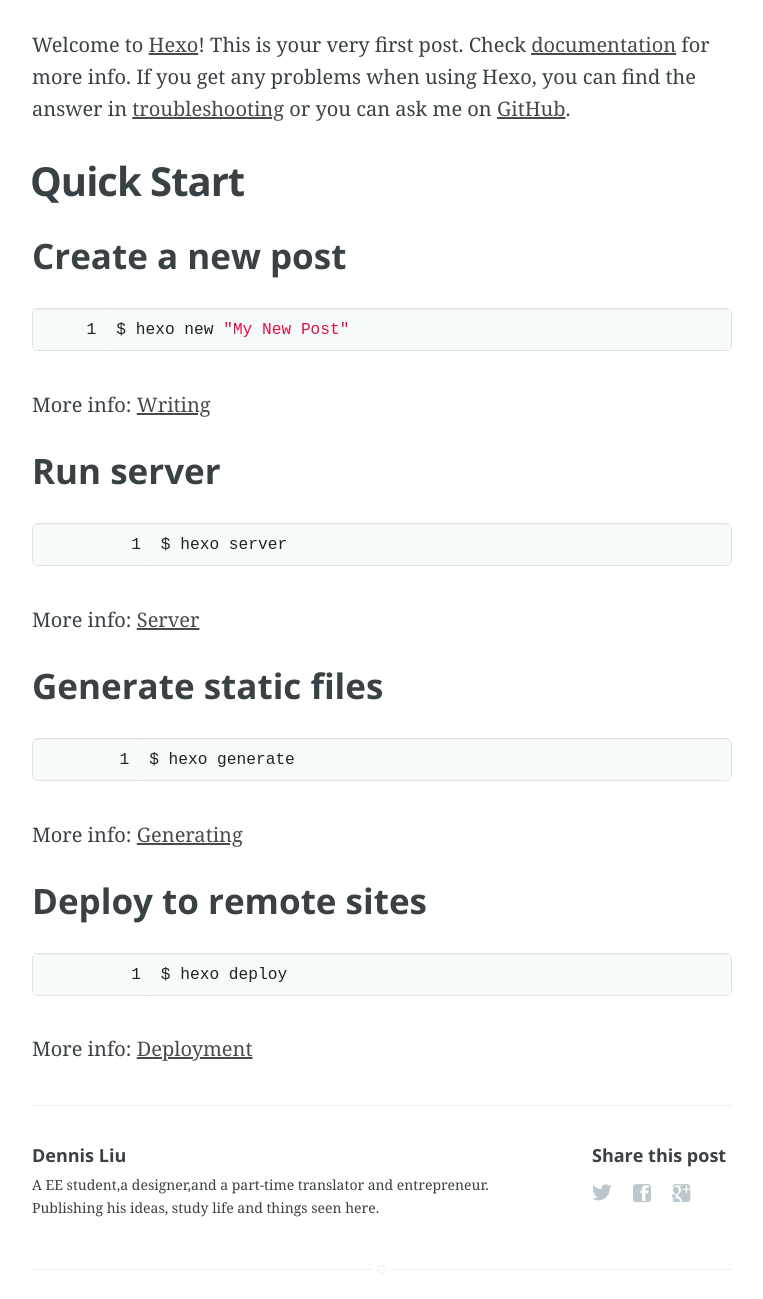
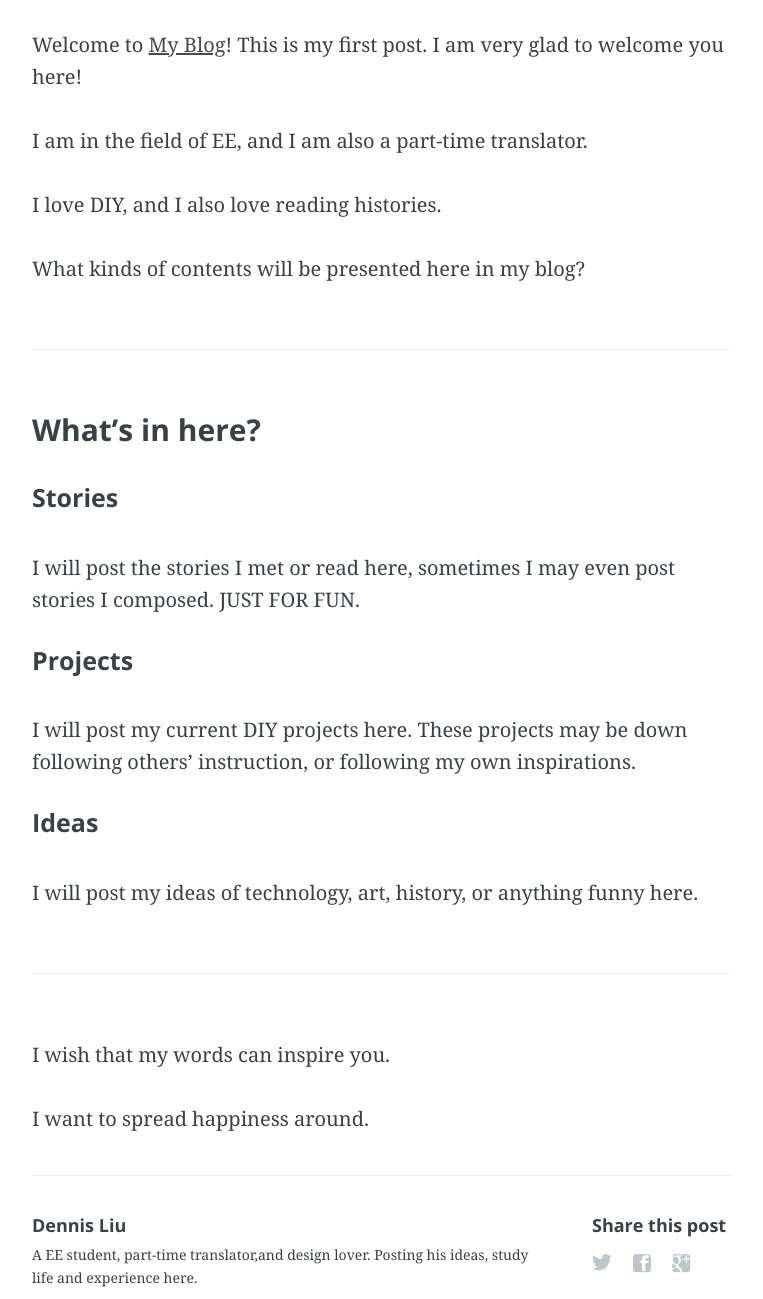
Before and after one commit to Zuomega/Zuomega.github.io, a plain HTML site: page 2017/09/10/hello-world/index.html in a window 1280 px wide. Shown: the part 632-1931 px from the top of the page, without its empty margins (258-1021 px from the left). Drawn offline with nearby package versions, Linux system fonts and the light colour scheme.

Commit message:
Site updated: 2017-09-10 19:15:19

```diff
--- a/2017/09/10/hello-world/index.html
+++ b/2017/09/10/hello-world/index.html
@@ -25,10 +25,10 @@
 
 <body class="post-template">
 
-  <header class="site-head"  style="background-image: url(//blog.ghost.org/content/images/2013/Nov/cover.png)" >
+  <header class="site-head"  style="background-image: url(/image/cover.png)" >
     <div class="vertical">
         <div class="site-head-content inner">
-             <a class="blog-logo" href="/"><img src="//blog.ghost.org/content/images/2013/Nov/bloglogo_1-1.png" alt="Blog Logo"/></a>
+             <a class="blog-logo" href="/"><img src="/image/logo.png" alt="Blog Logo"/></a>
             <h1 class="blog-title">Zuomega</h1>
             <h2 class="blog-description"></h2>
         </div>
@@ -46,21 +46,23 @@
 </span>
     <h1 class="post-title">Hello World</h1>
     <section class="post-content">
-      <p>Welcome to <a href="https://hexo.io/" target="_blank" rel="external">Hexo</a>! This is your very first post. Check <a href="https://hexo.io/docs/" target="_blank" rel="external">documentation</a> for more info. If you get any problems when using Hexo, you can find the answer in <a href="https://hexo.io/docs/troubleshooting.html" target="_blank" rel="external">troubleshooting</a> or you can ask me on <a href="https://github.com/hexojs/hexo/issues" target="_blank" rel="external">GitHub</a>.</p>
-<h2 id="Quick-Start"><a href="#Quick-Start" class="headerlink" title="Quick Start"></a>Quick Start</h2><h3 id="Create-a-new-post"><a href="#Create-a-new-post" class="headerlink" title="Create a new post"></a>Create a new post</h3><figure class="highlight bash"><table><tr><td class="gutter"><pre><div class="line">1</div></pre></td><td class="code"><pre><div class="line">$ hexo new <span class="string">"My New Post"</span></div></pre></td></tr></table></figure>
-<p>More info: <a href="https://hexo.io/docs/writing.html" target="_blank" rel="external">Writing</a></p>
-<h3 id="Run-server"><a href="#Run-server" class="headerlink" title="Run server"></a>Run server</h3><figure class="highlight bash"><table><tr><td class="gutter"><pre><div class="line">1</div></pre></td><td class="code"><pre><div class="line">$ hexo server</div></pre></td></tr></table></figure>
-<p>More info: <a href="https://hexo.io/docs/server.html" target="_blank" rel="external">Server</a></p>
-<h3 id="Generate-static-files"><a href="#Generate-static-files" class="headerlink" title="Generate static files"></a>Generate static files</h3><figure class="highlight bash"><table><tr><td class="gutter"><pre><div class="line">1</div></pre></td><td class="code"><pre><div class="line">$ hexo generate</div></pre></td></tr></table></figure>
-<p>More info: <a href="https://hexo.io/docs/generating.html" target="_blank" rel="external">Generating</a></p>
-<h3 id="Deploy-to-remote-sites"><a href="#Deploy-to-remote-sites" class="headerlink" title="Deploy to remote sites"></a>Deploy to remote sites</h3><figure class="highlight bash"><table><tr><td class="gutter"><pre><div class="line">1</div></pre></td><td class="code"><pre><div class="line">$ hexo deploy</div></pre></td></tr></table></figure>
-<p>More info: <a href="https://hexo.io/docs/deployment.html" target="_blank" rel="external">Deployment</a></p>
+      <p>Welcome to <a href="https://Zuomega.github.io/" target="_blank" rel="external">My Blog</a>! This is my first post. I am very glad to welcome you here!</p>
+<p>I am in the field of EE, and I am also a part-time translator.</p>
+<p>I love DIY, and I also love reading histories. </p>
+<p>What kinds of contents will be presented here in my blog?</p>
+<hr>
+<h4 id="What’s-in-here"><a href="#What’s-in-here" class="headerlink" title="What’s in here?"></a>What’s in here?</h4><h5 id="Stories"><a href="#Stories" class="headerlink" title="Stories"></a>Stories</h5><p>I will post the stories I met or read here, sometimes I may even post stories I composed. JUST FOR FUN.</p>
+<h5 id="Projects"><a href="#Projects" class="headerlink" title="Projects"></a>Projects</h5><p>I will post my current DIY projects here. These projects may be down following others’ instruction, or following my own inspirations.</p>
+<h5 id="Ideas"><a href="#Ideas" class="headerlink" title="Ideas"></a>Ideas</h5><p>I will post my ideas of technology, art, history, or anything funny here.</p>
+<hr>
+<p>I wish that my words can inspire you.</p>
+<p>I want to spread happiness around.</p>
 
     </section>
     <footer class="post-footer">
       <section class="author">
     <h4>Dennis Liu</h4>
-    <p>A EE student,a designer,and a part-time translator and entrepreneur. Publishing his ideas, study life and things seen here.</p>
+    <p>A EE student, part-time translator,and design lover. Posting his ideas, study life and experience here.</p>
 </section>
       <section class="share">
     <h4>Share this post</h4>
```
Also changed, not shown: archives/2017/09/index.html (+6 -4 lines), archives/2017/index.html (+6 -4 lines), archives/index.html (+6 -4 lines), index.html (+6 -4 lines), image/cover.png (added), image/logo.png (added).
